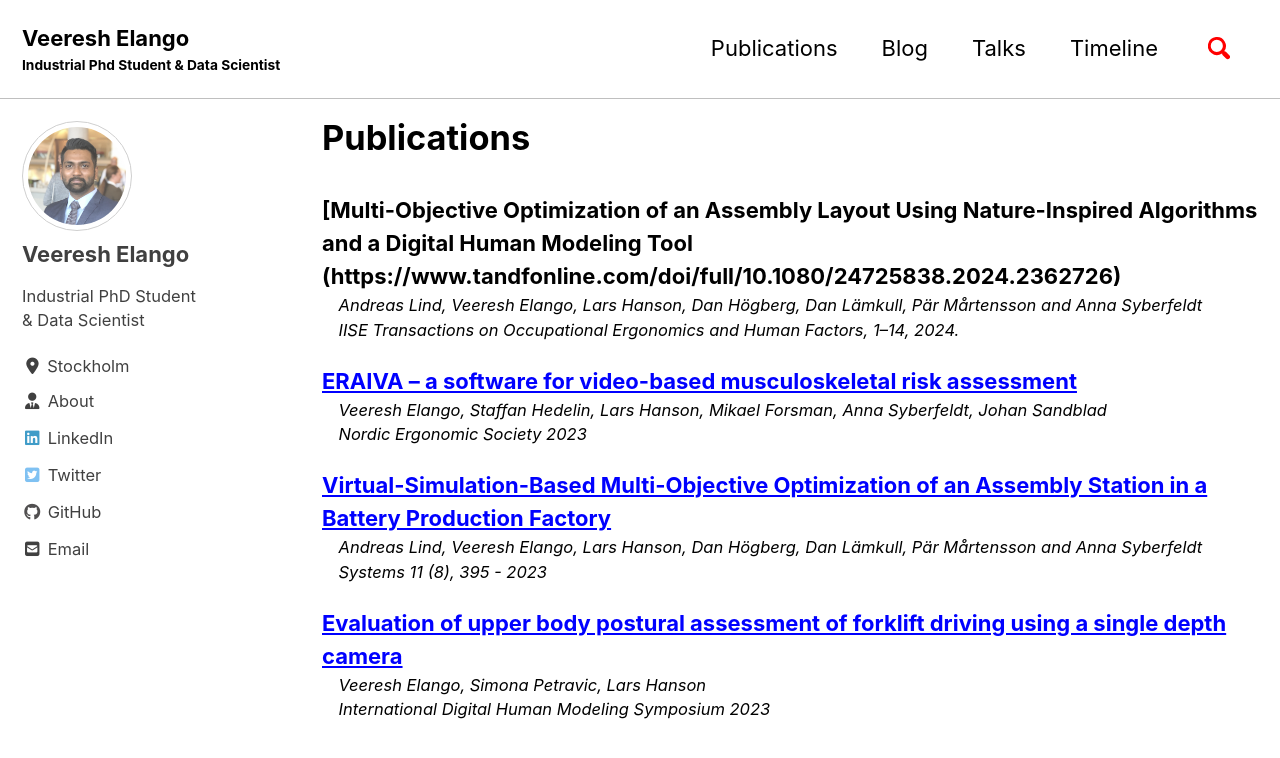
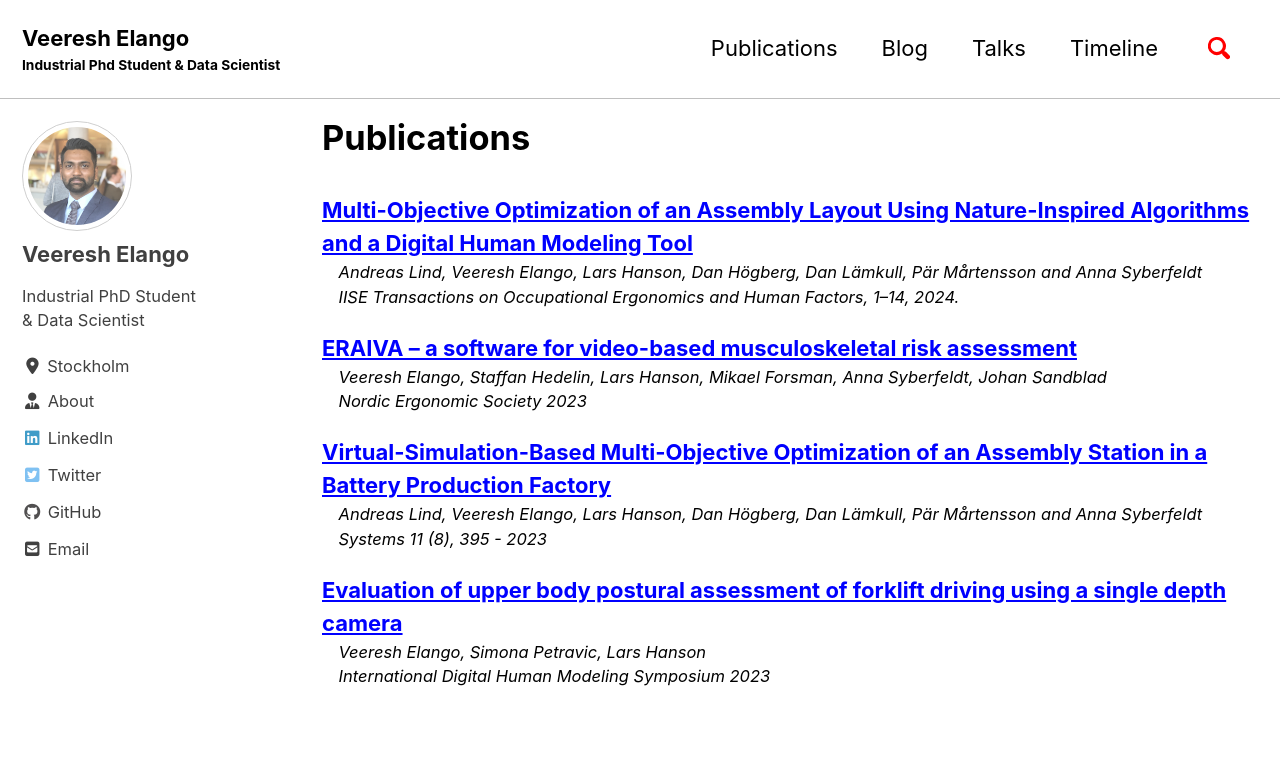
Before and after one commit to VeereshElango/veereshelango.github.io, a Jekyll site: the page built from _pages/publications.md, in a window 1280 px wide and 900 px high. Shown: the top 758 px of the window. Built offline with Jekyll 4.4.1, drawn with Linux system fonts in a browser that asks for light colours; cached includes are drawn as plain includes; nearby versions of some CDN libraries.

Commit message:
Update publications.md

```diff
--- a/_pages/publications.md
+++ b/_pages/publications.md
@@ -4,7 +4,7 @@ classes : wide
 title: "Publications"
 
 ---
-[Multi-Objective Optimization of an Assembly Layout Using Nature-Inspired Algorithms and a Digital Human Modeling Tool (https://www.tandfonline.com/doi/full/10.1080/24725838.2024.2362726)
+[Multi-Objective Optimization of an Assembly Layout Using Nature-Inspired Algorithms and a Digital Human Modeling Tool](https://www.tandfonline.com/doi/full/10.1080/24725838.2024.2362726)
 :   *Andreas Lind, Veeresh Elango, Lars Hanson, Dan Högberg, Dan Lämkull, Pär Mårtensson and Anna Syberfeldt*
 :   *IISE Transactions on Occupational Ergonomics and Human Factors, 1–14, 2024.*
 
```
